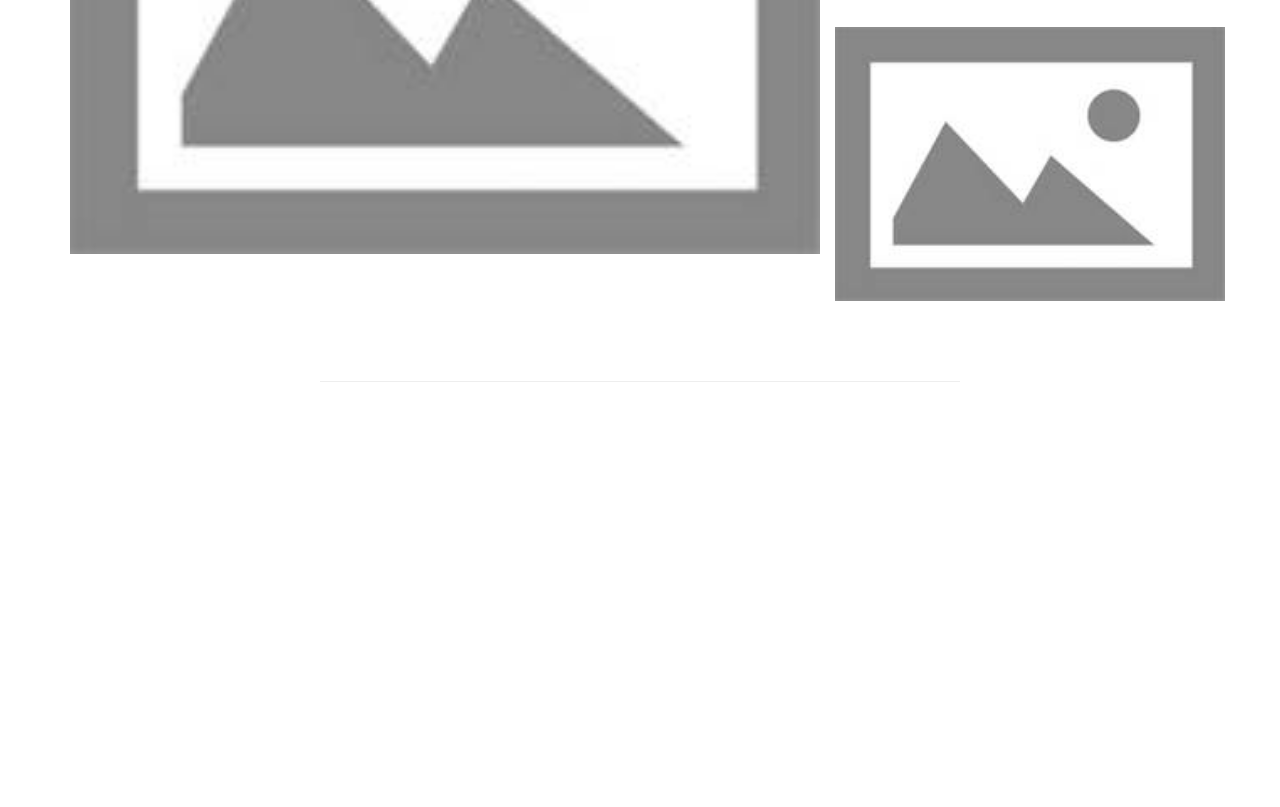
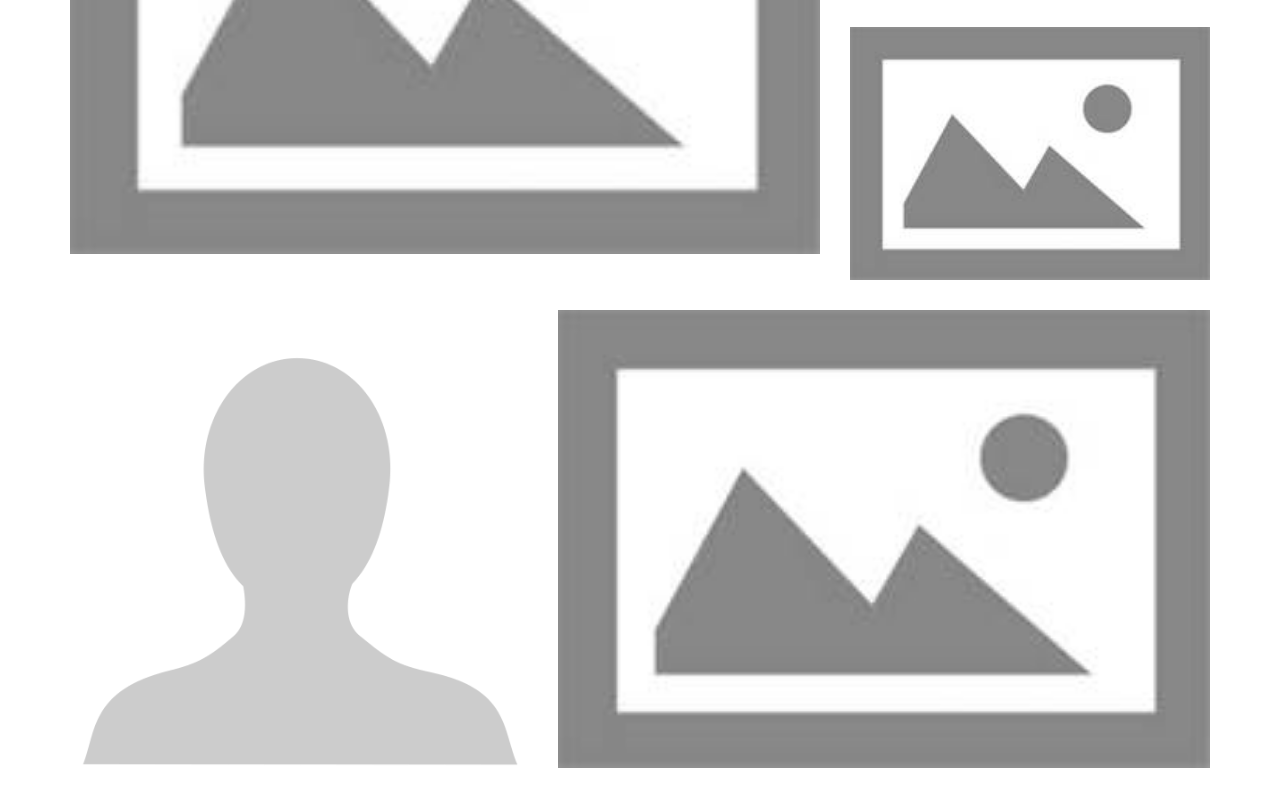
Before and after one commit to suxie/suxie.github.io, a plain HTML site: page index.html in a window 1280 px wide. Shown: the part 403-1210 px from the top of the page. Before the commit the page ends 805 px from the top, so only its background shows below. Drawn offline with nearby package versions, Linux system fonts and the light colour scheme.

Commit message:
Update index.html

```diff
--- a/index.html
+++ b/index.html
@@ -49,9 +49,17 @@
           <div class="row row-lilies">
             <img src="Samples/flowersLillies.JPG" height=100% width=100%/>
           </div>
-          <div class="row">
+          <div class="row row-orchids">
             <img src="Samples/placeholderHorizontal.jpg" height=100% width=100%/>
           </div>
+        </div>
+      </div>
+      <div class="row">
+        <div class="col-md-5">
+          <img src="Samples/placeholderVertical.png" height=100% width=100%/>
+        </div>
+        <div class="col-md-7">
+          <img src="Samples/placeholderHorizontal.jpg" height="100%" width=100%/>
         </div>
       </div>
     </div>
```
